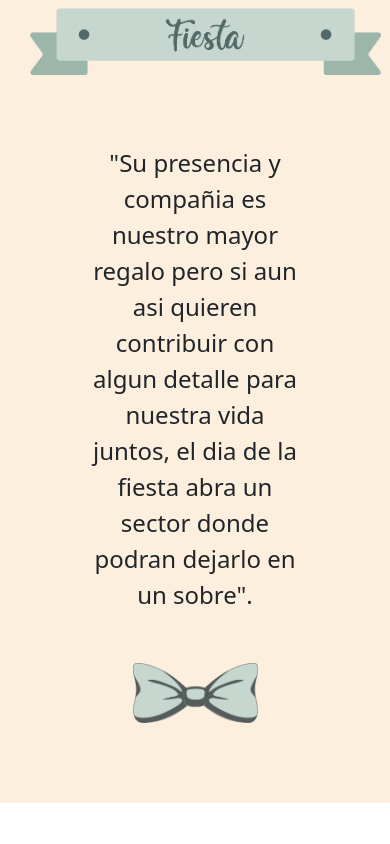
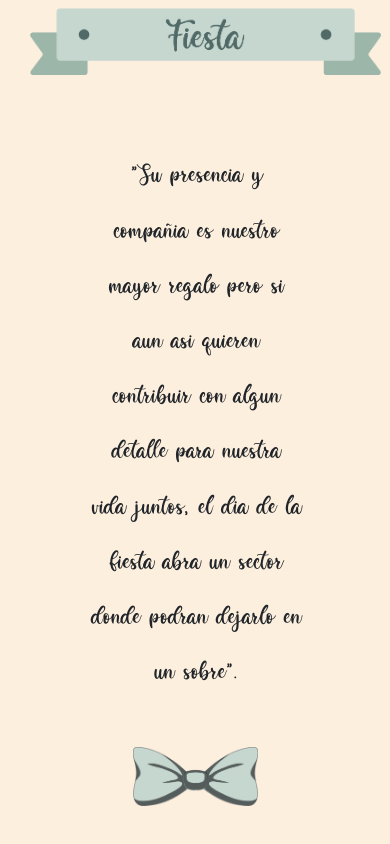
Before and after one commit to Casamiento-Ivan-Caro/Invitacion, a plain HTML site: page index.html in a window 390 px wide. Shown: the part 3302-4146 px from the top of the page. Before the commit the page ends 4105 px from the top, so only its background shows below. Drawn offline with nearby package versions, Linux system fonts and the light colour scheme; files whose address does not match are found by name.

Commit message:
Update style.css

```diff
--- a/style.css
+++ b/style.css
@@ -396,7 +396,8 @@ span.amper {
 
   .vestimenta p{
     margin: 20px 20px;
-    font-size: 1.5rem;
+    font-size: 2.3rem;
+    font-family: 'Cookie';
   }
 
   .vestimenta img{
```
